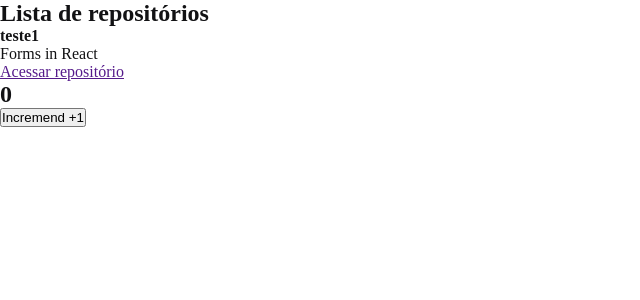
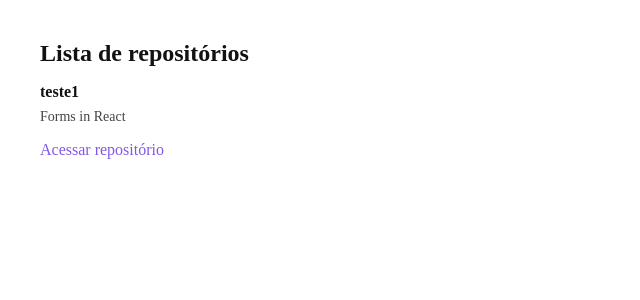
Before and after one commit to ValdielsonSiqueira/git-hub-explore, a React app: page / in a window 1280 px wide. Shown: the top 300 px of the page, without its empty margins (0-640 px from the left). Built offline with nearby package versions, Linux system fonts and the light colour scheme.

Commit message:
feat(product): estilizado listagem de repositorios

```diff
--- a/src/App.jsx
+++ b/src/App.jsx
@@ -1,12 +1,8 @@
-import Counter from './components/Counter';
 import { RepositoryList } from './components/RepositoryList';
 import './styles/global.scss';
 
 export function App() {
   return(
-    <>
-      <RepositoryList/>
-      <Counter/>
-    </>
+    <RepositoryList/>
   )
 }
--- a/src/components/Counter.jsx
+++ /dev/null
@@ -1,17 +0,0 @@
-import { useState } from 'react'
-export default function Counter() {
-  const [counter, setCounter] = useState(0);
-
-  const increment = () => {
-   setCounter(counter + 1);
-  }
-
-  return (
-    <div>
-      <h2>{counter}</h2>
-      <button type="button" onClick={increment}>
-        Incremend +1
-      </button>
-    </div>
-  )
-}
--- a/src/components/RepositoryList.jsx
+++ b/src/components/RepositoryList.jsx
@@ -1,4 +1,5 @@
 import { RepositoryItem } from "./RepositoryItem";
+import '../styles/repositories.scss';
 
 export function RepositoryList() {
   return (
--- /dev/null
+++ b/src/styles/repositories.scss
@@ -0,0 +1,30 @@
+section.repository-list{
+  margin: 40px;
+
+  h1 {
+    margin-bottom: 16px;
+  }
+
+  ul {
+    list-style: none;
+
+    li {
+      & + li {
+        margin-top: 20px;
+      }
+
+      p {
+        font-size: 14px;
+        color: #444;
+        margin-top: 8px;
+      }
+
+      a {
+        display: inline-block;
+        margin-top: 16px;
+        text-decoration: none;
+        color: #8257e6;
+      }
+    }
+  }
+}
```
